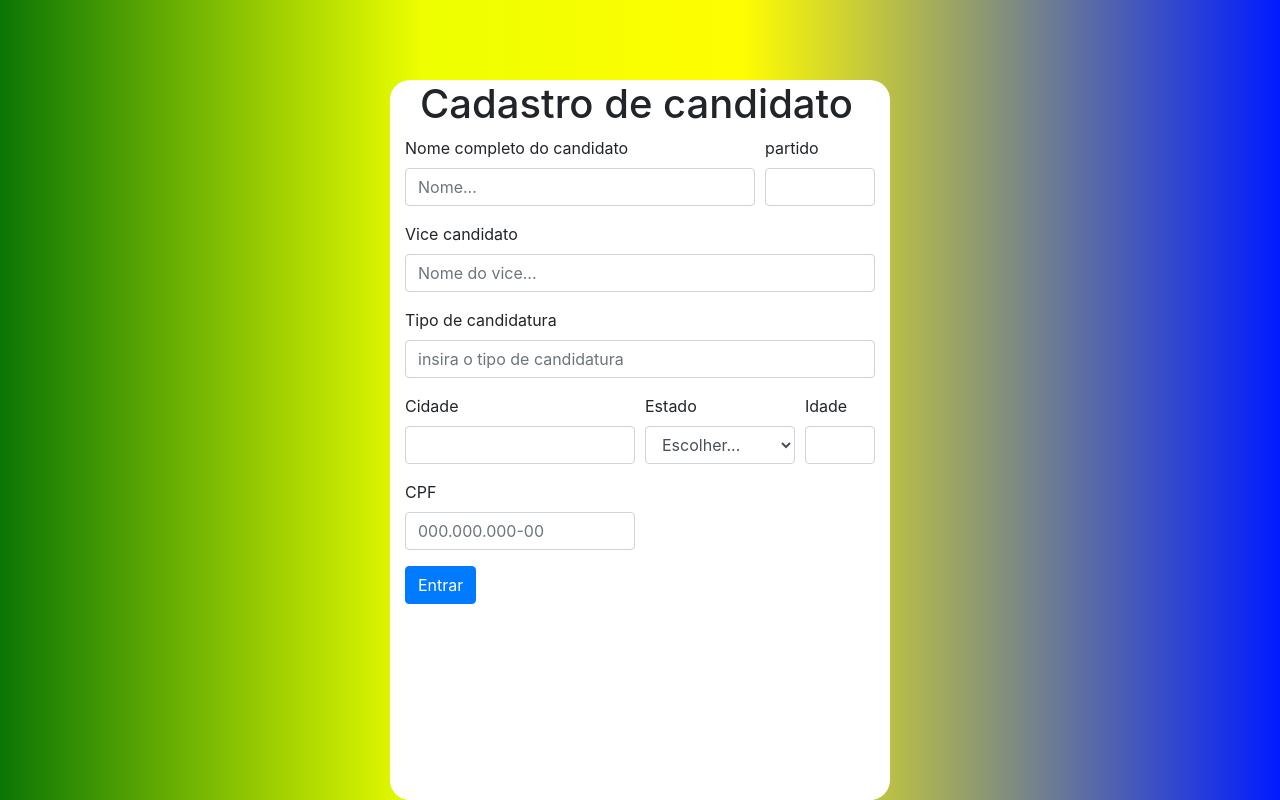
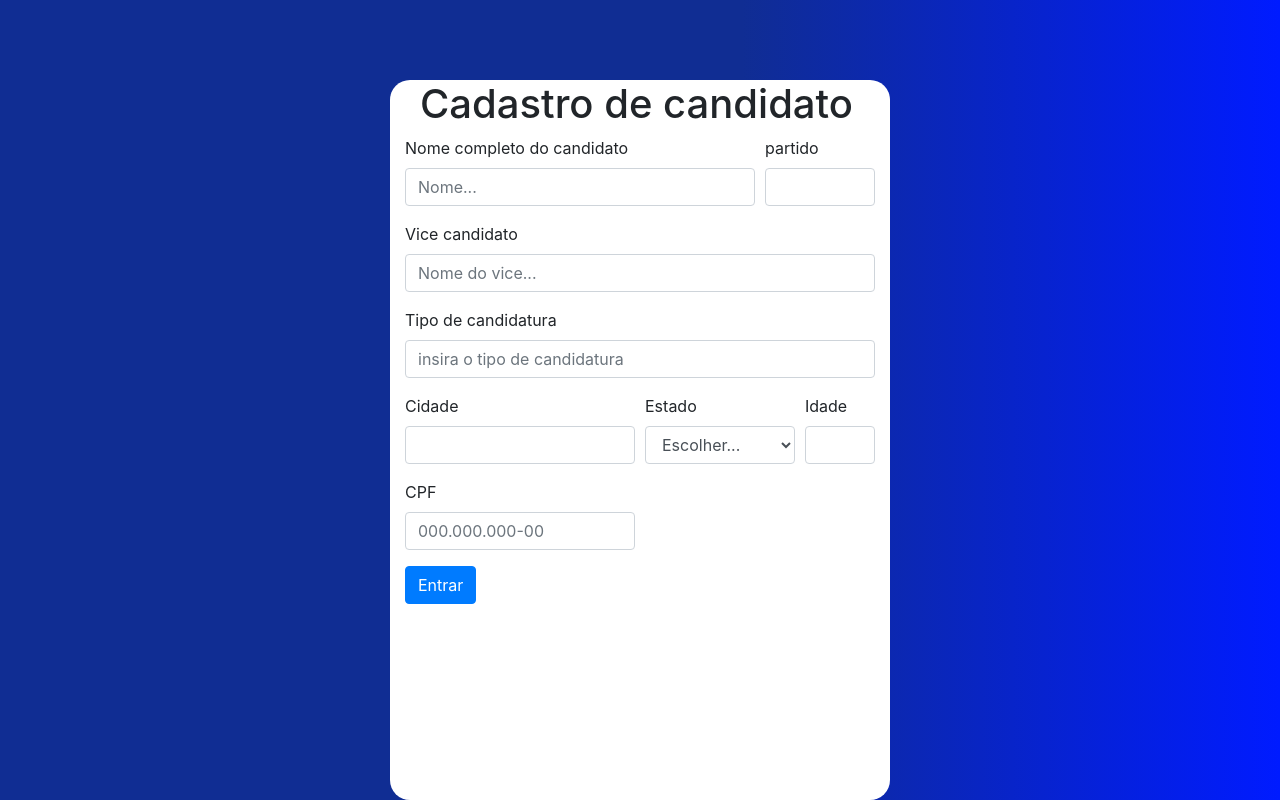
Before and after one commit to senacrs-emti/2022-2M-urna-G1, a PHP site: page / in a window 1280 px wide. Shown: the part 160-960 px from the top of the page. Run offline with PHP 8.4, Linux system fonts and the light colour scheme.

Commit message:
updates 0.3

```diff
--- a/style.css
+++ b/style.css
@@ -4,8 +4,8 @@
 
 }
 body{
-    background: rgb(11,118,5);
-    background: linear-gradient(90deg, rgba(11,118,5,1) 0%, rgba(237,255,0,1) 33%, rgba(255,253,1,1) 58%, rgba(0,27,255,1) 100%);
+    background: rgb(16,45,147);
+background: linear-gradient(90deg, rgba(16,45,147,1) 58%, rgba(0,27,255,1) 100%);
 
 }
 header{
```
